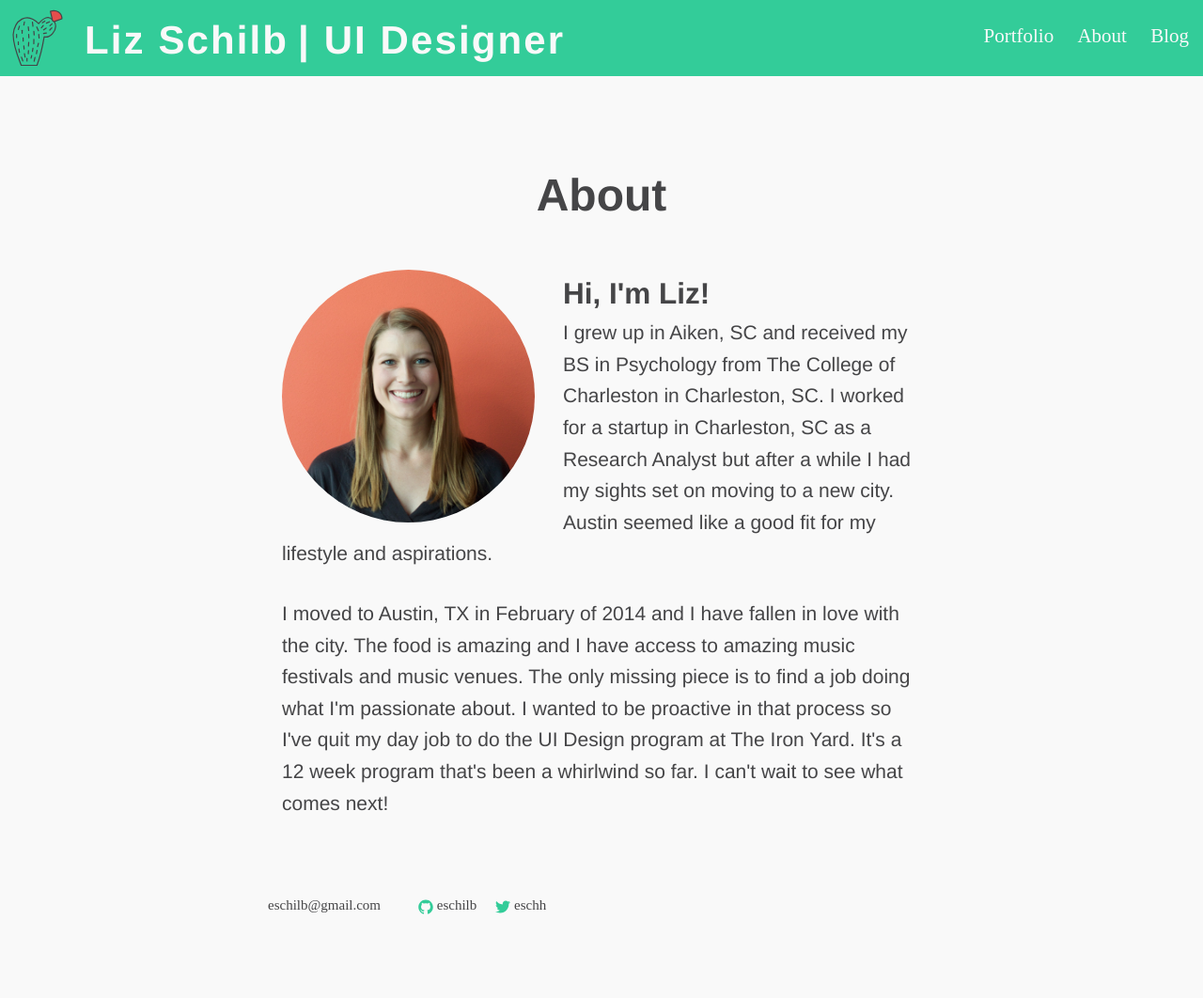
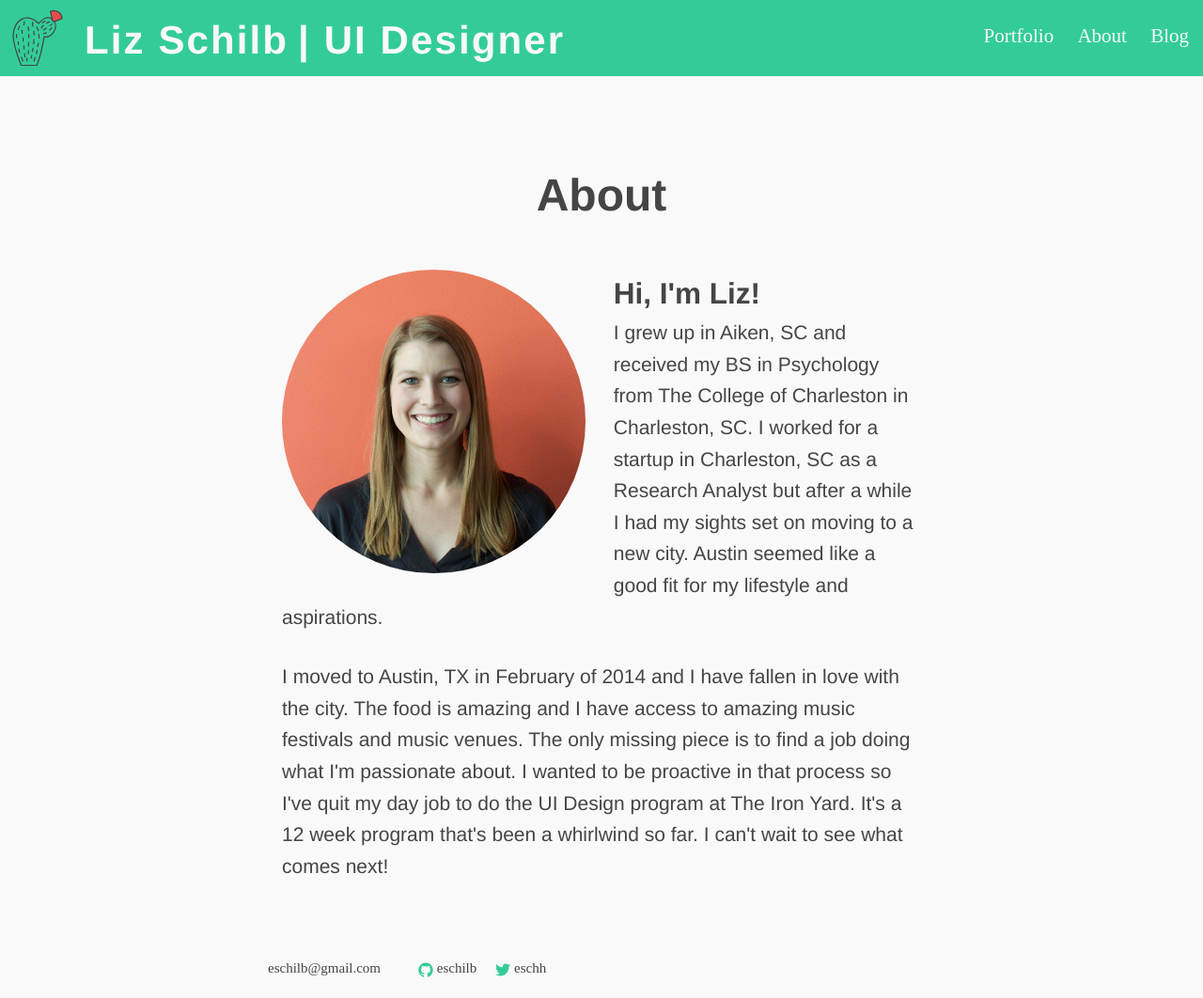
Before and after one commit to eschilb/Liz_Schilb_Portfolio, a Jekyll site: the page built from z_about.md, in a window 1280 px wide and 1062 px high. Shown: the whole window at 94% size. Built offline with Jekyll 4.4.1, drawn with Linux system fonts in a browser that asks for light colours.

Commit message:
Updated styling on large screen about page

```diff
--- a/_sass/_about.scss
+++ b/_sass/_about.scss
@@ -25,7 +25,7 @@
     .images-about {
       float: left;
       margin: 0 30px 0 0;
-      padding: 25%;
+      padding: 30%;
     }
   }
 }
```
